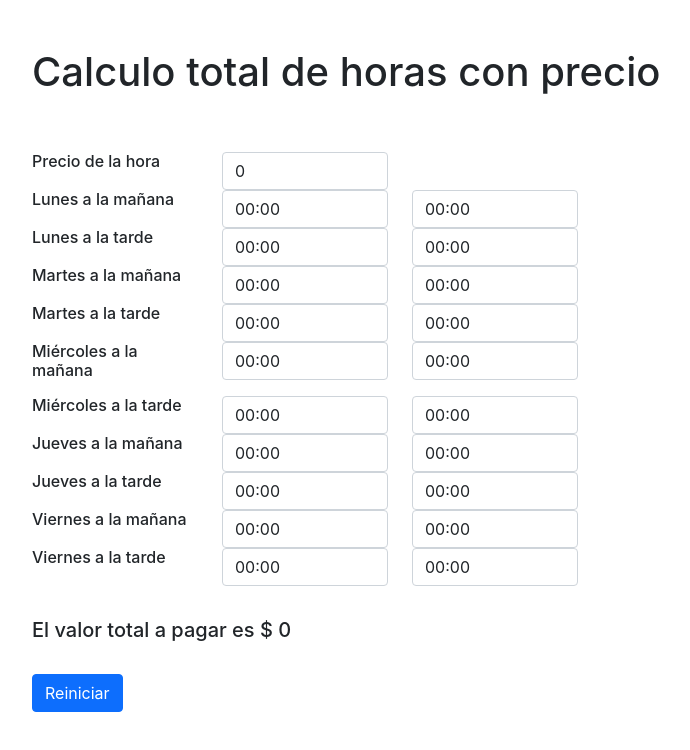
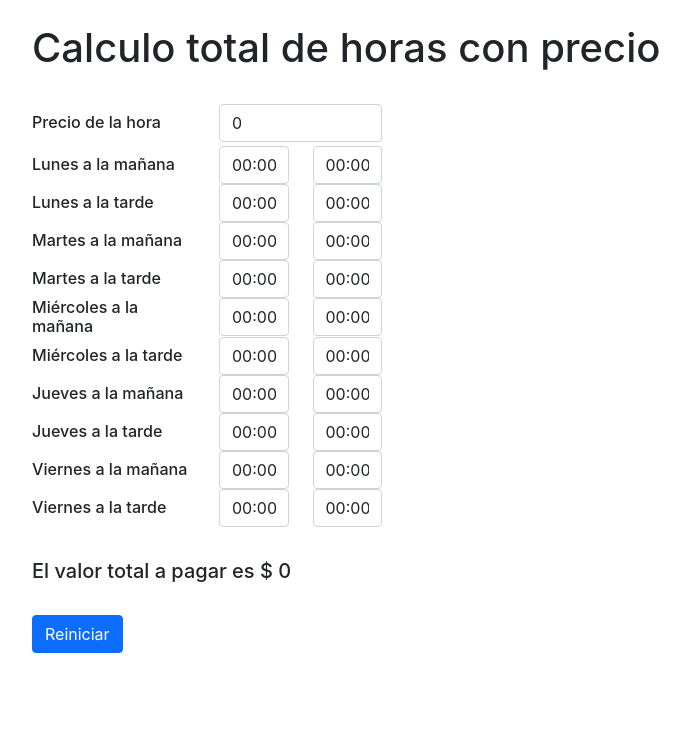
Before and after one commit to FedeBenvenutto/Calculo-precio-hora, a React (Create React App) app: page / in a window 1280 px wide. Shown: the top 750 px of the page, without its empty margins (50-740 px from the left). Built offline with nearby package versions, Linux system fonts and the light colour scheme.

Commit message:
correcciones de los estilos

```diff
--- a/src/App.js
+++ b/src/App.js
@@ -1,6 +1,7 @@
 import React, { useEffect, useState } from 'react';
 import Formulario from './components/formulario';
 import moment from 'moment';
+import "../src/estilos/App.css"
 
 function App() {
   const [precioHora, setPrecioHora] = useState(0);
@@ -113,7 +114,8 @@ function App() {
 
   }
   return (
-    <div className="container mt-5">
+    <div className="container mt-4">
+      <h1 className='text-center text-md-start'> Calculo total de horas con precio</h1><br></br>
       <h1> <Formulario
         precioHora={precioHora}
         handlePrecioChange={handlePrecioChange}
--- a/src/components/formulario.js
+++ b/src/components/formulario.js
@@ -5,13 +5,12 @@ import Input from "./input";
 const Formulario = ({ precioHora, handleHoraChange, handlePrecioChange, horaTrabajadas, Errores }) => {
 
   return (
-    <div className="conteiner">
-      <h1> Calculo total de horas con precio</h1><br></br>
-      <form className="row align-items-start">
-        <div className="col-md-2">
+    <div className="formulario">
+        <form className="row align-items-start">
+        <div className="col-6 align-self-center">
           <p> Precio de la hora </p>
         </div>
-        <div className="col-md-2">
+        <div className="col">
           <input
             className={`form-control ${Errores.PH ? "alert-danger" : ""}`}
             type="text"
@@ -21,11 +20,11 @@ const Formulario = ({ precioHora, handleHoraChange, handlePrecioChange, horaTrab
           ></input>
         </div>
       </form>
-      <form className="row align-items-start">
-        <div className="col-md-2">
+      <form className="row align-items-start ">
+        <div className="col-6 mt-1 align-self-center">
           <p> Lunes a la mañana </p>
         </div>
-        <div className="col-md-2">
+        <div className="col mt-1">
           <Input
             nombre="L1"
             handleHoraChange={handleHoraChange}
@@ -33,7 +32,7 @@ const Formulario = ({ precioHora, handleHoraChange, handlePrecioChange, horaTrab
             Errores={Errores.L1 || Errores.C1}
           />
         </div>
-        <div className="col-md-2">
+        <div className="col mt-1">
           <Input
             nombre="L2"
             handleHoraChange={handleHoraChange}
@@ -47,10 +46,10 @@ const Formulario = ({ precioHora, handleHoraChange, handlePrecioChange, horaTrab
         </div>
       </form>
       <form className="row">
-        <div className="col-md-2">
+        <div className="col-6 align-self-center">
           <p> Lunes a la tarde</p>
         </div>
-        <div className="col-md-2">
+        <div className="col">
           <Input
             nombre="L3"
             handleHoraChange={handleHoraChange}
@@ -58,7 +57,7 @@ const Formulario = ({ precioHora, handleHoraChange, handlePrecioChange, horaTrab
             Errores={Errores.L3 || Errores.C2}
           />
         </div>
-        <div className="col-md-2">
+        <div className="col">
           <Input
             nombre="L4"
             handleHoraChange={handleHoraChange}
@@ -72,10 +71,10 @@ const Formulario = ({ precioHora, handleHoraChange, handlePrecioChange, horaTrab
         {Errores.C2 ? <h6 className="text-danger fs-6 font-monospace ms-2"> Por favor corrija este campo </h6> : ""}
       </div>
       <form className="row">
-        <div className="col-md-2">
+        <div className="col-6 align-self-center">
           <p> Martes a la mañana </p>
         </div>
-        <div className="col-md-2">
+        <div className="col">
           <Input
             nombre="M1"
             handleHoraChange={handleHoraChange}
@@ -83,7 +82,7 @@ const Formulario = ({ precioHora, handleHoraChange, handlePrecioChange, horaTrab
             Errores={Errores.M1 || Errores.C3}
           />
         </div>
-        <div className="col-md-2">
+        <div className="col">
           <Input
             nombre="M2"
             handleHoraChange={handleHoraChange}
@@ -96,10 +95,10 @@ const Formulario = ({ precioHora, handleHoraChange, handlePrecioChange, horaTrab
         {Errores.C3 ? <h6 className="text-danger fs-6 font-monospace ms-2"> Por favor corrija este campo </h6> : ""}
       </div>
       <form className="row align-items-start">
-        <div className="col-md-2">
+        <div className="col-6 align-self-center">
           <p> Martes a la tarde </p>
         </div>
-        <div className="col-md-2">
+        <div className="col">
           <Input
             nombre="M3"
             handleHoraChange={handleHoraChange}
@@ -107,7 +106,7 @@ const Formulario = ({ precioHora, handleHoraChange, handlePrecioChange, horaTrab
             Errores={Errores.M3 || Errores.C4}
           />
         </div>
-        <div className="col-md-2">
+        <div className="col">
           <Input
             nombre="M4"
             handleHoraChange={handleHoraChange}
@@ -120,10 +119,10 @@ const Formulario = ({ precioHora, handleHoraChange, handlePrecioChange, horaTrab
         {Errores.C4 ? <h6 className="text-danger fs-6 font-monospace ms-2"> Por favor corrija este campo </h6> : ""}
       </div>
       <form className="row">
-        <div className="col-md-2">
+        <div className="col-6 align-self-center">
           <p> Miércoles a la mañana</p>
         </div>
-        <div className="col-md-2">
+        <div className="col">
           <Input
             nombre="I1"
             handleHoraChange={handleHoraChange}
@@ -131,7 +130,7 @@ const Formulario = ({ precioHora, handleHoraChange, handlePrecioChange, horaTrab
             Errores={Errores.I1 || Errores.C5}
           />
         </div>
-        <div className="col-md-2">
+        <div className="col">
           <Input
             nombre="I2"
             handleHoraChange={handleHoraChange}
@@ -144,10 +143,10 @@ const Formulario = ({ precioHora, handleHoraChange, handlePrecioChange, horaTrab
         {Errores.C5 ? <h6 className="text-danger fs-6 font-monospace ms-2"> Por favor corrija este campo </h6> : ""}
       </div>
       <form className="row">
-        <div className="col-md-2">
+        <div className="col-6 align-self-center">
           <p> Miércoles a la tarde </p>
         </div>
-        <div className="col-md-2">
+        <div className="col">
           <Input
             nombre="I3"
             handleHoraChange={handleHoraChange}
@@ -155,7 +154,7 @@ const Formulario = ({ precioHora, handleHoraChange, handlePrecioChange, horaTrab
             Errores={Errores.I3 || Errores.C6}
           />
         </div>
-        <div className="col-md-2">
+        <div className="col">
           <Input
             nombre="I4"
             handleHoraChange={handleHoraChange}
@@ -168,10 +167,10 @@ const Formulario = ({ precioHora, handleHoraChange, handlePrecioChange, horaTrab
         {Errores.C6 ? <h6 className="text-danger fs-6 font-monospace ms-2"> Por favor corrija este campo </h6> : ""}
       </div>
       <form className="row align-items-start">
-        <div className="col-md-2">
+        <div className="col-6 align-self-center">
           <p> Jueves a la mañana </p>
         </div>
-        <div className="col-md-2">
+        <div className="col">
           <Input
             nombre="J1"
             handleHoraChange={handleHoraChange}
@@ -179,7 +178,7 @@ const Formulario = ({ precioHora, handleHoraChange, handlePrecioChange, horaTrab
             Errores={Errores.J1 || Errores.C7}
           />
         </div>
-        <div className="col-md-2">
+        <div className="col">
           <Input
             nombre="J2"
             handleHoraChange={handleHoraChange}
@@ -192,10 +191,10 @@ const Formulario = ({ precioHora, handleHoraChange, handlePrecioChange, horaTrab
         {Errores.C7 ? <h6 className="text-danger fs-6 font-monospace ms-2"> Por favor corrija este campo </h6> : ""}
       </div>
       <form className="row">
-        <div className="col-md-2">
+        <div className="col-6 align-self-center">
           <p> Jueves a la tarde</p>
         </div>
-        <div className="col-md-2">
+        <div className="col">
           <Input
             nombre="J3"
             handleHoraChange={handleHoraChange}
@@ -203,7 +202,7 @@ const Formulario = ({ precioHora, handleHoraChange, handlePrecioChange, horaTrab
             Errores={Errores.J3 || Errores.C8}
           />
         </div>
-        <div className="col-md-2">
+        <div className="col">
           <Input
             nombre="J4"
             handleHoraChange={handleHoraChange}
@@ -216,10 +215,10 @@ const Formulario = ({ precioHora, handleHoraChange, handlePrecioChange, horaTrab
         {Errores.C8 ? <h6 className="text-danger fs-6 font-monospace ms-2"> Por favor corrija este campo </h6> : ""}
       </div>
       <form className="row">
-        <div className="col-md-2">
+        <div className="col-6 align-self-center">
           <p> Viernes a la mañana </p>
         </div>
-        <div className="col-md-2">
+        <div className="col">
           <Input
             nombre="V1"
             handleHoraChange={handleHoraChange}
@@ -227,7 +226,7 @@ const Formulario = ({ precioHora, handleHoraChange, handlePrecioChange, horaTrab
             Errores={Errores.V1 || Errores.C9}
           />
         </div>
-        <div className="col-md-2">
+        <div className="col">
           <Input
             nombre="V2"
             handleHoraChange={handleHoraChange}
@@ -240,10 +239,10 @@ const Formulario = ({ precioHora, handleHoraChange, handlePrecioChange, horaTrab
         {Errores.C9 ? <h6 className="text-danger fs-6 font-monospace ms-2"> Por favor corrija este campo </h6> : ""}
       </div>
       <form className="row">
-        <div className="col-md-2">
+        <div className="col-6 align-self-center">
           <p> Viernes a la tarde </p>
         </div>
-        <div className="col-md-2">
+        <div className="col">
           <Input
             nombre="V3"
             handleHoraChange={handleHoraChange}
@@ -251,7 +250,7 @@ const Formulario = ({ precioHora, handleHoraChange, handlePrecioChange, horaTrab
             Errores={Errores.V3 || Errores.C10}
           />
         </div>
-        <div className="col-md-2">
+        <div className="col">
           <Input
             nombre="V4"
             handleHoraChange={handleHoraChange}
--- a/src/estilos/formulario.css
+++ b/src/estilos/formulario.css
@@ -1,3 +1,9 @@
 p {
-    font-size: 16px
+    font-size: 16.1px;
+    text-align: left;
+    display: table-cell;
 }
+
+.formulario {
+    width: 350px;
+}
```
Also changed, not shown: src/App.css (deleted), src/estilos/App.css (added).
